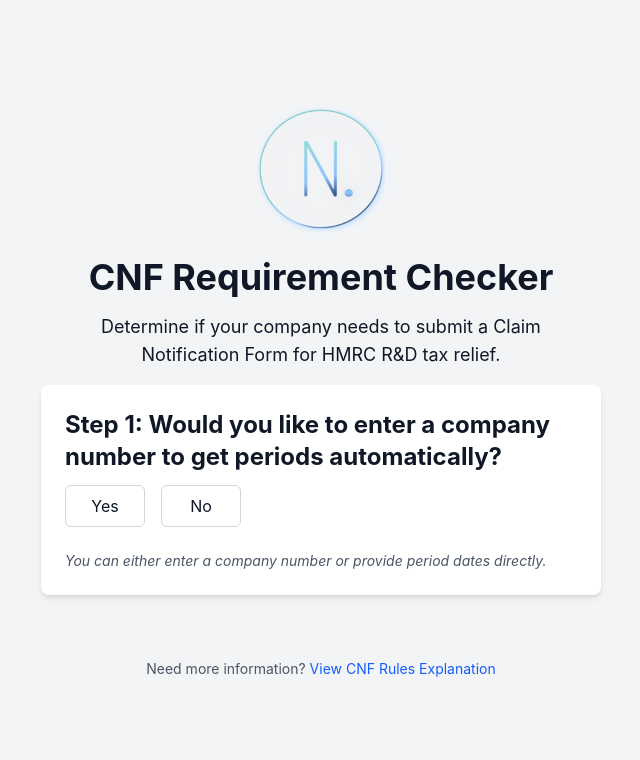
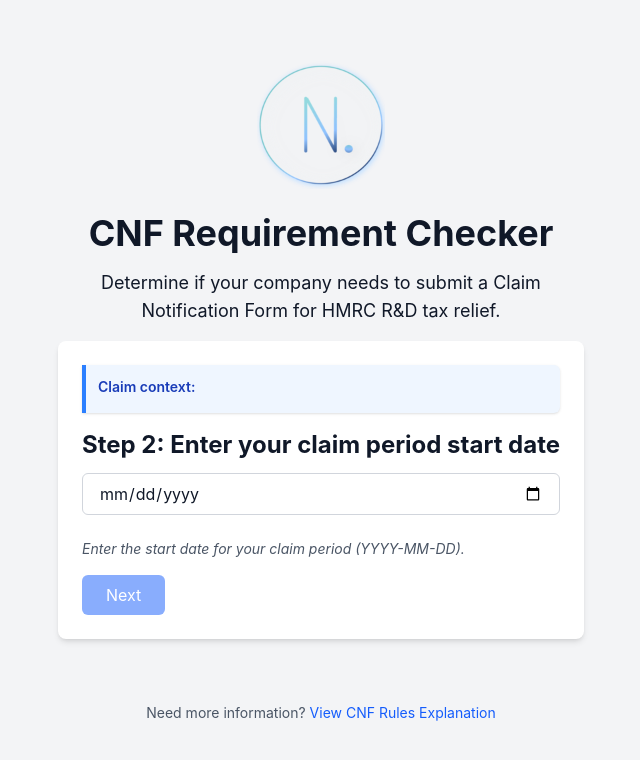
Before and after one commit to OptimalCompliance/cnf-checker, a Svelte app: page / in a window 1280 px wide. Shown: the top 760 px of the page, without its empty margins (319-959 px from the left). Built offline with nearby package versions, Linux system fonts and the light colour scheme.

Commit message:
Improve inputs. Explicit next button.
Instead of going to the next question when a value is entered.

```diff
--- a/src/components/BooleanInput.svelte
+++ b/src/components/BooleanInput.svelte
@@ -3,10 +3,10 @@
 
     import type {BooleanConfig, Question} from "../lib/cnfCheckerLogic";
 
-    let { data, inputId, onSubmit }: {
+    let { data, inputId, onChange }: {
         data: Question & { config: BooleanConfig },
         inputId: string,
-        onSubmit: (value: boolean) => void
+        onChange: (value: boolean) => void
     } = $props();
     let value = $state<boolean | null>(null);
 
@@ -14,6 +14,23 @@
     const trueId = `${inputId}-true`;
     const falseId = `${inputId}-false`;
     const radioName = `${inputId}-radio`;
+
+    // Handle value changes
+    function handleChange() {
+        if (value !== null) {
+            // Ensure value is boolean type
+            onChange(value === true);
+        }
+    }
+
+    // Custom handler for bind:group to ensure boolean conversion
+    function handleValueChange(event: Event) {
+        const target = event.target as HTMLInputElement;
+        if (target.checked) {
+            // Convert string value to boolean
+            value = target.value === "true";
+        }
+    }
 
     // Handle keyboard navigation
     function handleKeyDown(event: KeyboardEvent) {
@@ -23,12 +40,14 @@
             falseInput?.focus();
             falseInput.checked = true;
             value = false;
+            handleChange();
         } else if (event.key === 'ArrowLeft' || event.key === 'ArrowUp') {
             event.preventDefault();
             const trueInput = document.getElementById(trueId) as HTMLInputElement;
             trueInput?.focus();
             trueInput.checked = true;
             value = true;
+            handleChange();
         }
     }
 </script>
@@ -44,13 +63,13 @@
                 value="true"
                 bind:group={value}
                 class="absolute opacity-0 h-full w-full top-0 left-0 cursor-pointer z-10"
-                onchange={() => value !== null && onSubmit(true)}
+                onchange={(e) => { handleValueChange(e); handleChange(); }}
                 onkeydown={handleKeyDown}
             />
             <label
                 for={trueId}
-                class="px-4 py-2 rounded-md border border-gray-300 bg-white text-gray-900 cursor-pointer transition-colors duration-200 inline-block text-center min-w-[80px] pointer-events-none
-                      {value === true ? 'bg-blue-600 text-white border-blue-600 font-medium' : 'hover:bg-gray-50'}"
+                class="px-4 py-2 rounded-md border cursor-pointer transition-colors duration-200 inline-block text-center min-w-[80px] pointer-events-none
+                      {value === true ? 'bg-blue-200 text-gray-900 border-blue-400 font-medium' : 'bg-white text-gray-900 border-gray-300 hover:bg-gray-50'}"
             >
                 Yes
             </label>
@@ -64,13 +83,13 @@
                 value="false"
                 bind:group={value}
                 class="absolute opacity-0 h-full w-full top-0 left-0 cursor-pointer z-10"
-                onchange={() => value !== null && onSubmit(false)}
+                onchange={(e) => { handleValueChange(e); handleChange(); }}
                 onkeydown={handleKeyDown}
             />
             <label
                 for={falseId}
-                class="px-4 py-2 rounded-md border border-gray-300 bg-white text-gray-900 cursor-pointer transition-colors duration-200 inline-block text-center min-w-[80px] pointer-events-none
-                      {value === false ? 'bg-blue-600 text-white border-blue-600 font-medium' : 'hover:bg-gray-50'}"
+                class="px-4 py-2 rounded-md border cursor-pointer transition-colors duration-200 inline-block text-center min-w-[80px] pointer-events-none
+                      {value === false ? 'bg-blue-200 text-gray-900 border-blue-400 font-medium' : 'bg-white text-gray-900 border-gray-300 hover:bg-gray-50'}"
             >
                 No
             </label>
--- a/src/components/CnfForm.svelte
+++ b/src/components/CnfForm.svelte
@@ -10,6 +10,7 @@
 
     async function init() {
         current = await manager.start();
+        current = await manager.next(false) // avoiding the Companies House integration to start with
         currentState = manager.getCurrentState();
     }
     init();
--- a/src/components/DateInput.svelte
+++ b/src/components/DateInput.svelte
@@ -3,12 +3,16 @@
 
     import type {DateConfig, Question} from "../lib/cnfCheckerLogic";
 
-    let { data, inputId, onSubmit }: {
+    let { data, inputId, onChange }: {
         data: Question & { config: DateConfig },
         inputId: string,
-        onSubmit: (value: string | null) => void
+        onChange: (value: string | null) => void
     } = $props();
     let value: string | null = $state(null);
+
+    function handleChange() {
+        onChange(value);
+    }
 </script>
 
 <div class="mb-6">
@@ -17,6 +21,6 @@
             id={inputId}
             bind:value
             class="w-full px-4 py-2 border border-gray-300 rounded-md focus:ring-2 focus:ring-blue-500 focus:border-blue-500 text-gray-900"
-            onchange={() => onSubmit(value)}
+            onchange={handleChange}
     />
 </div>
--- a/src/components/PeriodSelect.svelte
+++ b/src/components/PeriodSelect.svelte
@@ -3,20 +3,13 @@
 
     import type {Period, PeriodSelectConfig, Question} from "../lib/cnfCheckerLogic";
 
-    let { data, inputId, onSubmit }: {
+    let { data, inputId, onChange }: {
         data: Question & { config: PeriodSelectConfig },
         inputId: string,
-        onSubmit: (value: Period) => void
+        onChange: (value: Period) => void
     } = $props();
     let value = $state<Period | null>(null);
     let attempted = $state<boolean>(false);
-
-    function handleSubmit() {
-        attempted = true;
-        if (value) {
-            onSubmit(value);
-        }
-    }
 
     function formatDate(dateString: string): string {
         const date = new Date(dateString);
@@ -30,7 +23,9 @@
     function handleSelect(period: Period) {
         attempted = true;
         value = period;
-        handleSubmit();
+        if (value) {
+            onChange(value);
+        }
     }
 </script>
 
--- a/src/components/QuestionInput.svelte
+++ b/src/components/QuestionInput.svelte
@@ -11,6 +11,23 @@
         onSubmit: (value: string | Period | boolean | null) => void;
     } = $props();
 
+    // State variable to hold the current input value
+    let currentValue = $state<string | Period | boolean | null>(null);
+    let isValueSet = $state(false);
+
+    // Handler for when input value changes
+    function handleChange(value: string | Period | boolean | null) {
+        currentValue = value;
+        isValueSet = value !== null && (typeof value !== 'string' || value.trim() !== '');
+    }
+
+    // Handler for the Next button
+    function handleNext() {
+        if (isValueSet) {
+            onSubmit(currentValue);
+        }
+    }
+
     // Generate a unique input ID based on the question type and ID
     const inputId = `${data.config.type}-${data.id}`;
 </script>
@@ -22,17 +39,32 @@
     </label>
 
     {#if data.config.type === 'text'}
-        <TextInput {data} {inputId} onSubmit={(value) => onSubmit(value)} />
+        <TextInput {data} {inputId} onChange={handleChange} />
     {:else if data.config.type === 'period-select'}
-        <PeriodSelect {data} {inputId} onSubmit={(value: Period) => onSubmit(value)} />
+        <PeriodSelect {data} {inputId} onChange={handleChange} />
     {:else if data.config.type === 'date'}
-        <DateInput {data} {inputId} onSubmit={(value) => onSubmit(value)} />
+        <DateInput {data} {inputId} onChange={handleChange} />
     {:else if data.config.type === 'boolean'}
-        <BooleanInput {data} {inputId} onSubmit={(value) => onSubmit(value)} />
+        <BooleanInput {data} {inputId} onChange={handleChange} />
     {/if}
 
     <!-- Display hint as a helpful caption -->
     <p class="mt-2 text-sm text-gray-600 italic">
         {data.hint}
     </p>
+
+    <!-- Debug display of current value -->
+<!--    <div class="mt-3 p-2 bg-gray-100 rounded border border-gray-300">-->
+<!--        <p class="text-sm font-mono">Debug - Current Value: {JSON.stringify(currentValue)} ({typeof currentValue})</p>-->
+<!--    </div>-->
+
+    <!-- Next button -->
+    <button
+        type="button"
+        class="mt-4 px-6 py-2 bg-blue-600 text-white rounded-md hover:bg-blue-700 focus:outline-none focus:ring-2 focus:ring-blue-500 focus:ring-offset-2 disabled:opacity-50 disabled:cursor-not-allowed"
+        disabled={!isValueSet}
+        onclick={handleNext}
+    >
+        Next
+    </button>
 </div>
--- a/src/components/TextInput.svelte
+++ b/src/components/TextInput.svelte
@@ -2,23 +2,25 @@
 <script lang="ts">
     import type {Question, TextConfig} from "../lib/cnfCheckerLogic";
 
-    let { data, inputId, onSubmit }: {
+    let { data, inputId, onChange }: {
         data: Question & { config: TextConfig },
         inputId: string,
-        onSubmit: (value: string) => void
+        onChange: (value: string) => void
     } = $props();
     let value = $state('');
     $effect(() => {
         value = value.trim();
+        validateAndUpdate();
     });
-    let attemptedSubmit = $state(false);
+    let attemptedValidation = $state(false);
 
-    function handleSubmit() {
-        attemptedSubmit = true;
-        if (data.config.pattern && !new RegExp(data.config.pattern).test(value)) {
-            return;
+    function validateAndUpdate() {
+        attemptedValidation = true;
+        if (!data.config.pattern || new RegExp(data.config.pattern).test(value)) {
+            onChange(value);
+        } else {
+            onChange('');
         }
-        onSubmit(value);
     }
 </script>
 
@@ -30,13 +32,11 @@
             pattern={data.config.pattern}
             class="w-full px-4 py-2 border border-gray-300 rounded-md focus:ring-2 focus:ring-blue-500 focus:border-blue-500 text-gray-900"
             aria-describedby={`error-${data.id}`}
-            onkeydown={(e) => e.key === 'Enter' && handleSubmit()}
+            onchange={validateAndUpdate}
+            oninput={validateAndUpdate}
             required
     />
-    <p class="mt-1 text-sm text-gray-500">
-        Press Enter to proceed to the next step
-    </p>
-    {#if attemptedSubmit && data.config.pattern && value && !new RegExp(data.config.pattern).test(value)}
+    {#if attemptedValidation && data.config.pattern && value && !new RegExp(data.config.pattern).test(value)}
         <p id={`error-${data.id}`} class="mt-1 text-sm text-red-600">
             Invalid input format.
         </p>
```
